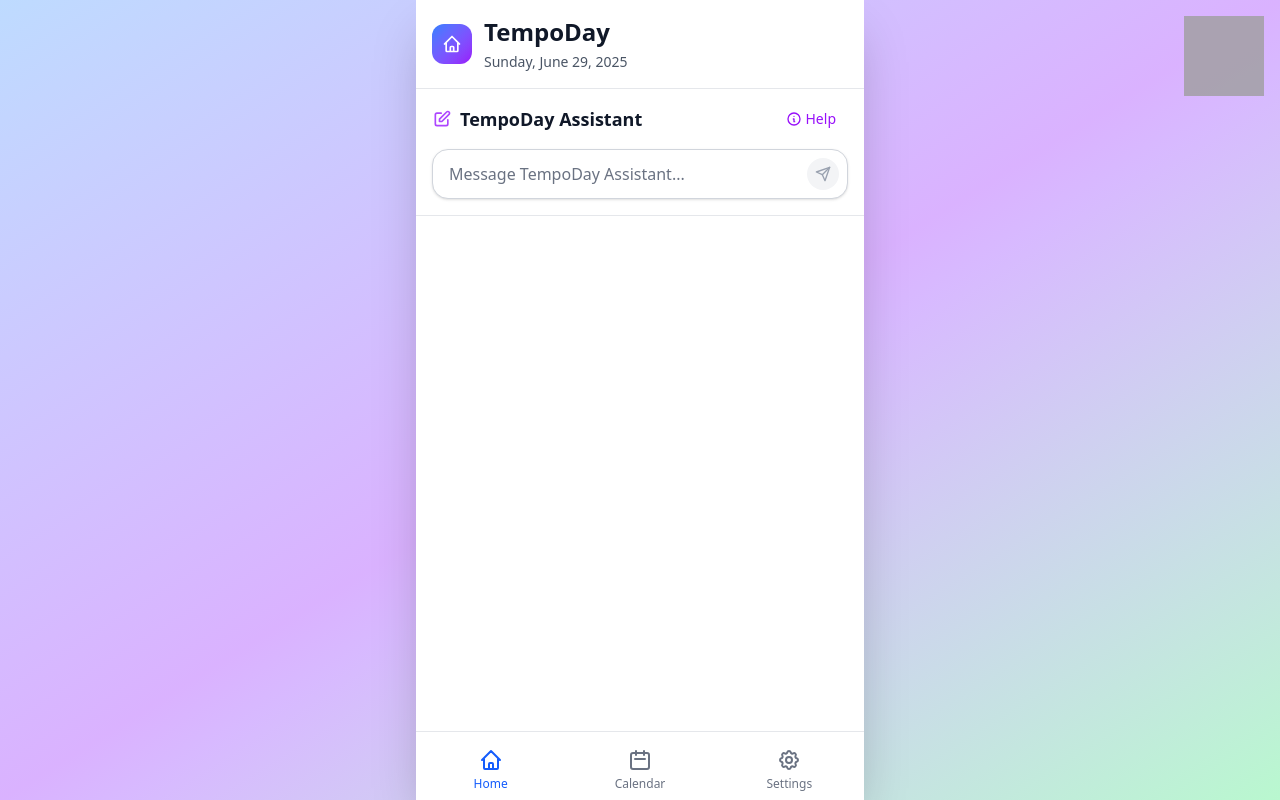
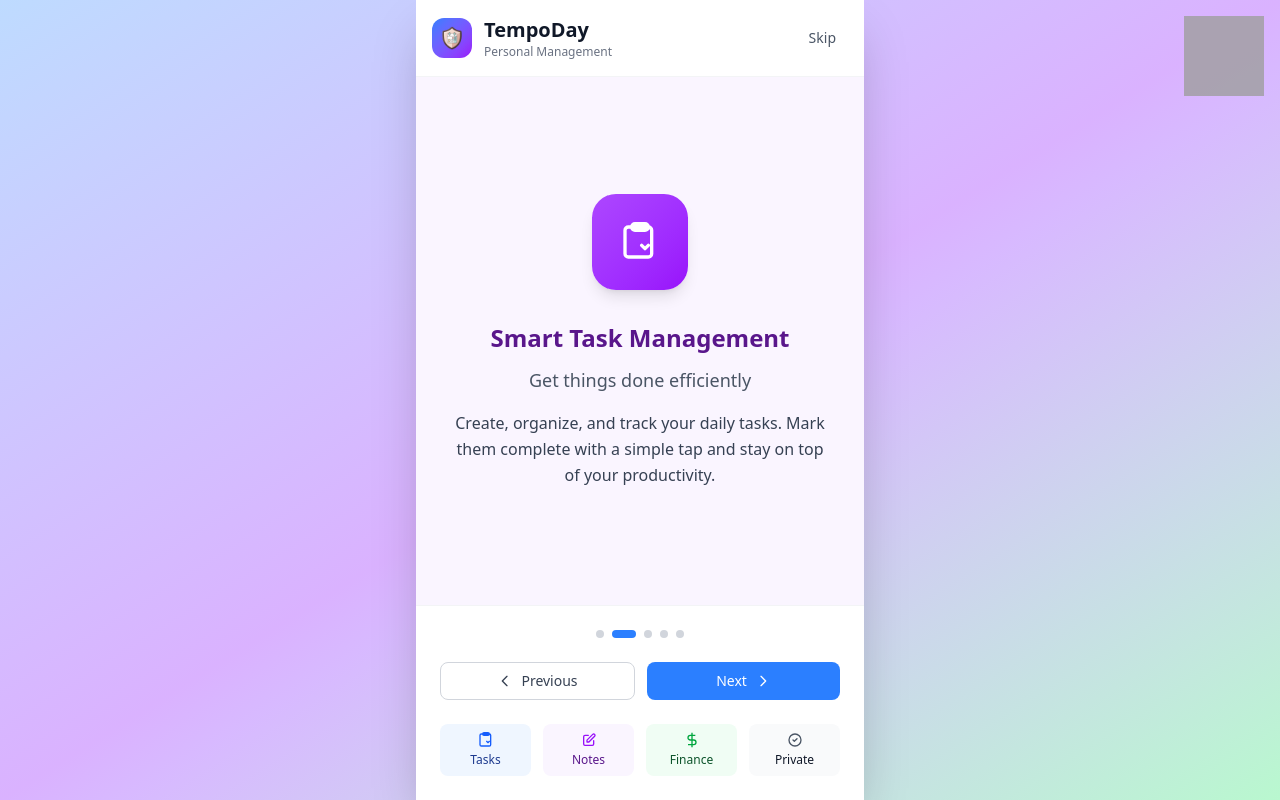
Before and after one commit to fachrihawari/tempoday, a Svelte app: page / in a window 1280 px wide. Built offline with nearby package versions, Linux system fonts and the light colour scheme; grey boxes are pictures that could not be loaded.

Commit message:
Create TempoDay App Intro Page

```diff
--- a/src/App.svelte
+++ b/src/App.svelte
@@ -3,19 +3,40 @@ import { onMount } from 'svelte';
 import BottomNavigation from './components/ui/BottomNavigation.svelte';
 import Calendar from './pages/Calendar.svelte';
 import Dashboard from './pages/Dashboard.svelte';
+import Intro from './pages/Intro.svelte';
 import Settings from './pages/Settings.svelte';
 import { reactiveRouter } from './stores/router.svelte';
 
 const router = $derived(reactiveRouter);
 
-// Initialize router on mount
+let showIntro = $state(false);
+
+// Initialize router on mount and check if intro should be shown
 onMount(() => {
   router.initialize();
+
+  // Check if user has seen the intro before
+  const hasSeenIntro = localStorage.getItem('tempoday-intro-seen');
+  if (!hasSeenIntro) {
+    showIntro = true;
+  }
+});
+
+// Watch for intro completion
+$effect(() => {
+  const hasSeenIntro = localStorage.getItem('tempoday-intro-seen');
+  if (hasSeenIntro) {
+    showIntro = false;
+  }
 });
 </script>
 
 <div class="h-screen flex flex-col relative">
-  <!-- Main Content Area -->
+  {#if showIntro}
+    <!-- Show intro page for new users -->
+    <Intro />
+  {:else}
+    <!-- Main App Content -->
     <div class="flex-1 overflow-y-auto pb-16">
       {#if router.activePath === "/"}
         <Dashboard />
@@ -30,4 +51,5 @@ onMount(() => {
 
     <!-- Bottom Navigation -->
     <BottomNavigation />
+  {/if}
 </div>
--- a/src/components/ui/Icon.svelte
+++ b/src/components/ui/Icon.svelte
@@ -20,7 +20,8 @@ export type IconName =
   | 'home'
   | 'calendar'
   | 'chevron-down'
-  | 'chevron-right';
+  | 'chevron-right'
+  | 'chevron-left';
 export type IconSize = 'sm' | 'md' | 'lg' | 'xl' | '2xl' | '3xl';
 
 interface Props {
@@ -65,6 +66,7 @@ const icons = {
   calendar: `<path stroke-linecap="round" stroke-linejoin="round" stroke-width="2" d="M8 7V3m8 4V3m-9 8h10M5 21h14a2 2 0 002-2V7a2 2 0 00-2-2H5a2 2 0 00-2 2v12a2 2 0 002 2z"></path>`,
   'chevron-down': `<path stroke-linecap="round" stroke-linejoin="round" stroke-width="2" d="M19 9l-7 7-7-7"></path>`,
   'chevron-right': `<path stroke-linecap="round" stroke-linejoin="round" stroke-width="2" d="M9 5l7 7-7 7"></path>`,
+  'chevron-left': `<path stroke-linecap="round" stroke-linejoin="round" stroke-width="2" d="M15 19l-7-7 7-7"></path>`,
 };
 </script>
 
--- /dev/null
+++ b/src/pages/Intro.svelte
@@ -0,0 +1,260 @@
+<script lang="ts">
+import { onMount } from 'svelte';
+import Button from '../components/ui/Button.svelte';
+import Icon from '../components/ui/Icon.svelte';
+import { reactiveRouter } from '../stores/router.svelte';
+
+const router = $derived(reactiveRouter);
+
+let currentSlide = $state(0);
+let isAutoPlaying = $state(true);
+
+const slides = [
+  {
+    icon: 'calendar',
+    title: 'Calendar-Centric Design',
+    subtitle: 'Everything organized by date',
+    description: 'Navigate through your days with an intuitive calendar interface. See all your tasks, notes, and finances for any date at a glance.',
+    color: 'from-blue-500 to-blue-600',
+    bgColor: 'bg-blue-50',
+    textColor: 'text-blue-900',
+  },
+  {
+    icon: 'clipboard',
+    title: 'Smart Task Management',
+    subtitle: 'Get things done efficiently',
+    description: 'Create, organize, and track your daily tasks. Mark them complete with a simple tap and stay on top of your productivity.',
+    color: 'from-purple-500 to-purple-600',
+    bgColor: 'bg-purple-50',
+    textColor: 'text-purple-900',
+  },
+  {
+    icon: 'edit',
+    title: 'Daily Journaling',
+    subtitle: 'Capture your thoughts',
+    description: 'Write daily notes, reflections, and memories. Keep a personal diary that helps you track your growth and experiences.',
+    color: 'from-green-500 to-green-600',
+    bgColor: 'bg-green-50',
+    textColor: 'text-green-900',
+  },
+  {
+    icon: 'dollar',
+    title: 'Financial Tracking',
+    subtitle: 'Monitor your money',
+    description: 'Track daily income and expenses with ease. Get instant summaries and maintain awareness of your financial habits.',
+    color: 'from-emerald-500 to-emerald-600',
+    bgColor: 'bg-emerald-50',
+    textColor: 'text-emerald-900',
+  },
+  {
+    icon: 'check-circle',
+    title: '100% Private & Local',
+    subtitle: 'Your data stays yours',
+    description: 'All your information is stored locally on your device. No cloud sync, no data collection, complete privacy guaranteed.',
+    color: 'from-gray-700 to-gray-800',
+    bgColor: 'bg-gray-50',
+    textColor: 'text-gray-900',
+  },
+];
+
+function nextSlide() {
+  currentSlide = (currentSlide + 1) % slides.length;
+}
+
+function prevSlide() {
+  currentSlide = currentSlide === 0 ? slides.length - 1 : currentSlide - 1;
+}
+
+function goToSlide(index: number) {
+  currentSlide = index;
+  isAutoPlaying = false;
+}
+
+function startApp() {
+  // Set a flag in localStorage to indicate the user has seen the intro
+  localStorage.setItem('tempoday-intro-seen', 'true');
+  router.navigate('/');
+}
+
+function skipIntro() {
+  startApp();
+}
+
+// Auto-advance slides
+onMount(() => {
+  const interval = setInterval(() => {
+    if (isAutoPlaying) {
+      nextSlide();
+    }
+  }, 4000);
+
+  return () => clearInterval(interval);
+});
+
+// Handle swipe gestures for mobile
+let touchStartX = 0;
+let touchEndX = 0;
+
+function handleTouchStart(e: TouchEvent) {
+  touchStartX = e.changedTouches[0].screenX;
+}
+
+function handleTouchEnd(e: TouchEvent) {
+  touchEndX = e.changedTouches[0].screenX;
+  handleSwipe();
+}
+
+function handleSwipe() {
+  const swipeThreshold = 50;
+  const diff = touchStartX - touchEndX;
+
+  if (Math.abs(diff) > swipeThreshold) {
+    isAutoPlaying = false;
+    if (diff > 0) {
+      nextSlide(); // Swipe left - next slide
+    } else {
+      prevSlide(); // Swipe right - previous slide
+    }
+  }
+}
+
+const currentSlideData = $derived(slides[currentSlide]);
+</script>
+
+<div class="h-screen flex flex-col bg-white overflow-hidden">
+  <!-- Header -->
+  <div class="flex items-center justify-between p-4 bg-white border-b border-gray-100">
+    <div class="flex items-center gap-3">
+      <div class="w-10 h-10 bg-gradient-to-br from-blue-500 to-purple-600 rounded-xl flex items-center justify-center">
+        <img src="/logo.png" class="w-6 h-6" alt="TempoDay" />
+      </div>
+      <div>
+        <h1 class="text-xl font-bold text-gray-900">TempoDay</h1>
+        <p class="text-xs text-gray-500">Personal Management</p>
+      </div>
+    </div>
+
+    <Button
+      variant="ghost"
+      size="sm"
+      onclick={skipIntro}
+      class="text-gray-600 hover:text-gray-800"
+    >
+      {#snippet children()}
+        Skip
+      {/snippet}
+    </Button>
+  </div>
+
+  <!-- Main Content Area -->
+  <div
+    class="flex-1 relative overflow-hidden"
+    ontouchstart={handleTouchStart}
+    ontouchend={handleTouchEnd}
+  >
+    <!-- Slide Content -->
+    <div class="h-full flex transition-transform duration-500 ease-out" style="transform: translateX(-{currentSlide * 100}%)">
+      {#each slides as slide, index (index)}
+        <div class="w-full h-full flex-shrink-0 flex flex-col">
+          <!-- Hero Section -->
+          <div class="flex-1 {slide.bgColor} flex flex-col items-center justify-center px-6 py-12 text-center">
+            <!-- Icon -->
+            <div class="w-24 h-24 bg-gradient-to-br {slide.color} rounded-3xl flex items-center justify-center mb-8 shadow-lg">
+              <Icon name={slide.icon} class="text-white" size="2xl" />
+            </div>
+
+            <!-- Content -->
+            <div class="max-w-sm">
+              <h2 class="text-2xl font-bold {slide.textColor} mb-3">
+                {slide.title}
+              </h2>
+              <p class="text-lg font-medium text-gray-600 mb-4">
+                {slide.subtitle}
+              </p>
+              <p class="text-gray-700 leading-relaxed">
+                {slide.description}
+              </p>
+            </div>
+          </div>
+        </div>
+      {/each}
+    </div>
+  </div>
+
+  <!-- Bottom Section -->
+  <div class="bg-white border-t border-gray-100 p-6">
+    <!-- Slide Indicators -->
+    <div class="flex justify-center gap-2 mb-6">
+      {#each slides as _, index}
+        <button
+          onclick={() => goToSlide(index)}
+          class="w-2 h-2 rounded-full transition-all duration-300 {index === currentSlide
+            ? 'bg-blue-500 w-6'
+            : 'bg-gray-300 hover:bg-gray-400'}"
+        ></button>
+      {/each}
+    </div>
+
+    <!-- Navigation Buttons -->
+    <div class="flex gap-3">
+      {#if currentSlide > 0}
+        <Button
+          variant="outline"
+          onclick={prevSlide}
+          class="flex-1"
+        >
+          {#snippet children()}
+            <Icon name="chevron-left" size="sm" class="mr-2" />
+            Previous
+          {/snippet}
+        </Button>
+      {:else}
+        <div class="flex-1"></div>
+      {/if}
+
+      {#if currentSlide < slides.length - 1}
+        <Button
+          variant="primary"
+          onclick={nextSlide}
+          class="flex-1"
+        >
+          {#snippet children()}
+            Next
+            <Icon name="chevron-right" size="sm" class="ml-2" />
+          {/snippet}
+        </Button>
+      {:else}
+        <Button
+          variant="primary"
+          onclick={startApp}
+          class="flex-1 !bg-gradient-to-r !from-blue-500 !to-purple-600 hover:!from-blue-600 hover:!to-purple-700"
+        >
+          {#snippet children()}
+            <Icon name="check" size="sm" class="mr-2" />
+            Get Started
+          {/snippet}
+        </Button>
+      {/if}
+    </div>
+
+    <!-- Feature Preview -->
+    <div class="mt-6 grid grid-cols-4 gap-3">
+      <div class="flex flex-col items-center p-2 bg-blue-50 rounded-lg">
+        <Icon name="clipboard" class="text-blue-600 mb-1" size="sm" />
+        <span class="text-xs font-medium text-blue-900">Tasks</span>
+      </div>
+      <div class="flex flex-col items-center p-2 bg-purple-50 rounded-lg">
+        <Icon name="edit" class="text-purple-600 mb-1" size="sm" />
+        <span class="text-xs font-medium text-purple-900">Notes</span>
+      </div>
+      <div class="flex flex-col items-center p-2 bg-green-50 rounded-lg">
+        <Icon name="dollar" class="text-green-600 mb-1" size="sm" />
+        <span class="text-xs font-medium text-green-900">Finance</span>
+      </div>
+      <div class="flex flex-col items-center p-2 bg-gray-50 rounded-lg">
+        <Icon name="check-circle" class="text-gray-600 mb-1" size="sm" />
+        <span class="text-xs font-medium text-gray-900">Private</span>
+      </div>
+    </div>
+  </div>
+</div>
```
Lines whose indentation alone changed are shown as unchanged.
